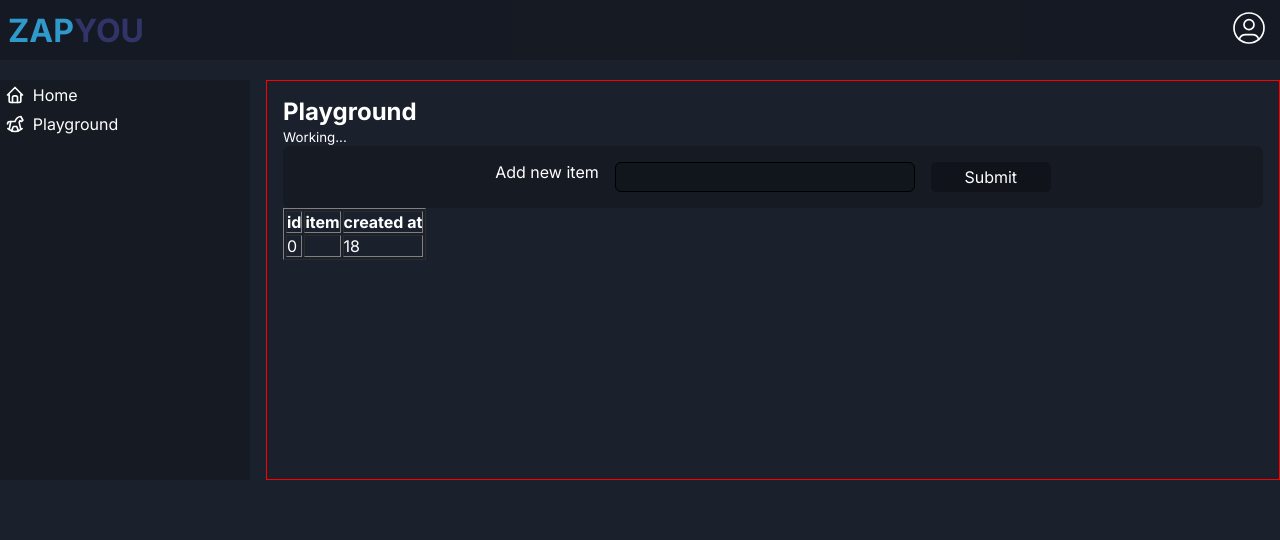
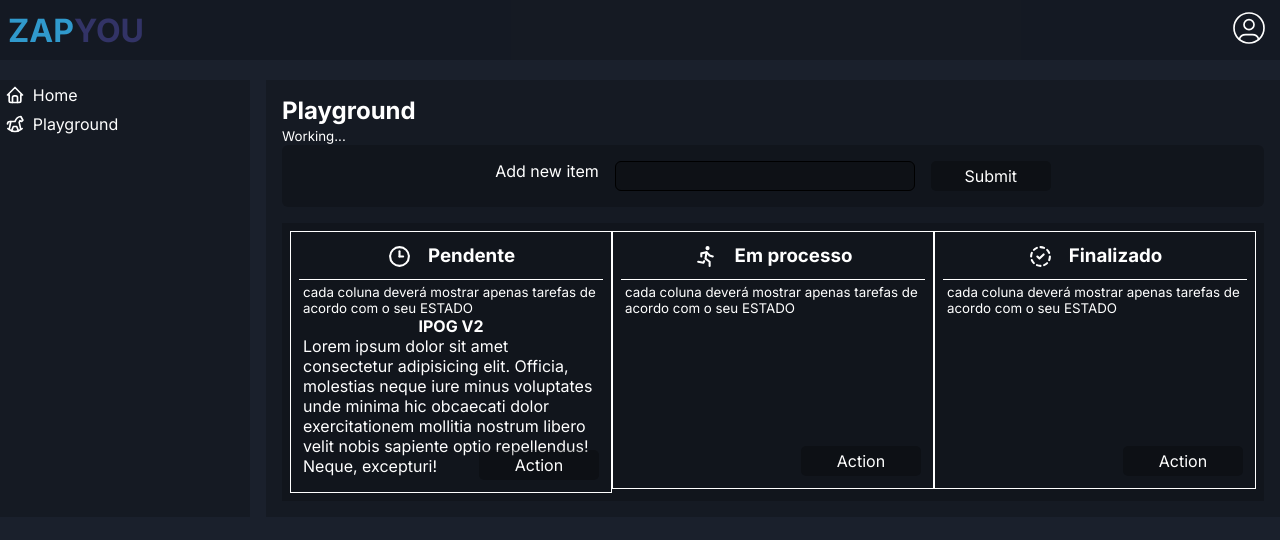
Before and after one commit to camposEduardo48/first-next-app, a Next.js app: page /playground in a window 1280 px wide. Shown: the top 540 px of the page. Built offline with nearby package versions, Linux system fonts and the light colour scheme.

Commit message:
feat: more essentials components and styles by stitches

```diff
--- /dev/null
+++ b/src/@types/props.d.ts
@@ -0,0 +1,3 @@
+type ChildrenProp = {
+  children: ReactNode
+}
--- /dev/null
+++ b/src/app/componnents/list/style.ts
@@ -0,0 +1,37 @@
+import {styled} from '@/stitches.config'
+
+export const MyList = styled('section', {
+  display: 'flex',
+  height: '100%',
+  width: '100%',
+  padding: '.5rem',
+  flexDirection: 'column',
+  border: '1px solid #fff',
+})
+
+export const TitleList = styled('div', {
+  display: 'flex',
+  height: '40px',
+  width: '100%',
+  alignContent: 'center',
+  justifyContent: 'center',
+  gap: '1rem',
+  padding: '.250rem',
+  borderBottom: '1px solid #fff',
+})
+
+export const Card = styled('div', {
+  position: 'relative',
+  display: 'flex',
+  minHeight: '200px',
+  flexDirection: 'column',
+  alignItems: 'center',
+  padding: '.250rem',
+  paddingBottom: '.5rem',
+})
+
+export const FooterCard = styled('div', {
+  position: 'absolute',
+  right: '.250rem',
+  bottom: '.250rem',
+})
--- /dev/null
+++ b/src/app/componnents/sectionList/index.tsx
@@ -0,0 +1,5 @@
+import {MySectionList} from './style'
+
+export const SectionContainerList = ({children}: ChildrenProp) => {
+  return <MySectionList>{children}</MySectionList>
+}
--- /dev/null
+++ b/src/app/componnents/sectionList/style.ts
@@ -0,0 +1,9 @@
+import {styled} from '@/stitches.config'
+
+export const MySectionList = styled('section', {
+  display: 'flex',
+  marginTop: '1rem',
+  padding: '.5rem',
+  background: 'rgba(0,0,0, 0.2)',
+  width: '100%',
+})
--- a/src/app/layout.tsx
+++ b/src/app/layout.tsx
@@ -16,15 +16,17 @@ globalStyles()
 
 const Container = styled('main', {
   display: 'flex',
+  height: 'auto',
   marginTop: '80px',
   gap: '1rem',
 })
 
 const Main = styled('section', {
   display: 'flex',
+  background: 'rgba(0,0,0, 0.2)',
+  height: 'auto',
   width: '100%',
   padding: '1rem',
-  border: '1px solid red',
 })
 
 export default function RootLayout({
--- a/src/app/playground/page.tsx
+++ b/src/app/playground/page.tsx
@@ -1,6 +1,9 @@
 'use client'
+import {IconCircleDashedCheck, IconClockHour3, IconRun} from '@tabler/icons-react'
 import {Button} from '../componnents/button'
 import Form from '../componnents/form'
+import {Card, FooterCard, MyList, TitleList} from '../componnents/list/style'
+import {SectionContainerList} from '../componnents/sectionList'
 import {PlaygroundContainer} from './style'
 import {useState} from 'react'
 
@@ -22,22 +25,66 @@ const Playground = () => {
           <input type="text" onChange={handleTextItem} value={sendItem} />
           <Button onClick={() => alert('ERRO!')}>Submit</Button>
         </Form>
-        <table border="1">
-          <thead>
-            <tr>
-              <th>id</th>
-              <th>item</th>
-              <th>created at</th>
-            </tr>
-          </thead>
-          <tbody>
-            <tr>
-              <td>0</td>
-              <td>{sendItem}</td>
-              <td>{new Date().getDate()}</td>
-            </tr>
-          </tbody>
-        </table>
+        <SectionContainerList>
+          <MyList>
+            <TitleList>
+              <div>
+                <IconClockHour3 size={25} stroke={2} />
+              </div>
+              <div>
+                <h3>Pendente</h3>
+              </div>
+            </TitleList>
+            <Card>
+              <small>cada coluna deverá mostrar apenas tarefas de acordo com o seu ESTADO</small>
+              <div>
+                <h4>IPOG V2</h4>
+              </div>
+              <div>
+                <p>
+                  Lorem ipsum dolor sit amet consectetur adipisicing elit. Officia, molestias neque
+                  iure minus voluptates unde minima hic obcaecati dolor exercitationem mollitia
+                  nostrum libero velit nobis sapiente optio repellendus! Neque, excepturi!
+                </p>
+              </div>
+              <FooterCard>
+                <Button>Action</Button>
+              </FooterCard>
+            </Card>
+          </MyList>
+          <MyList>
+            <TitleList>
+              <div>
+                <IconRun size={25} stroke={2} />
+              </div>
+              <div>
+                <h3>Em processo</h3>
+              </div>
+            </TitleList>
+            <Card>
+              <small>cada coluna deverá mostrar apenas tarefas de acordo com o seu ESTADO</small>
+              <FooterCard>
+                <Button>Action</Button>
+              </FooterCard>
+            </Card>
+          </MyList>
+          <MyList>
+            <TitleList>
+              <div>
+                <IconCircleDashedCheck size={25} stroke={2} />
+              </div>
+              <div>
+                <h3>Finalizado</h3>
+              </div>
+            </TitleList>
+            <Card>
+              <small>cada coluna deverá mostrar apenas tarefas de acordo com o seu ESTADO</small>
+              <FooterCard>
+                <Button>Action</Button>
+              </FooterCard>
+            </Card>
+          </MyList>
+        </SectionContainerList>
       </section>
     </PlaygroundContainer>
   )
```
Also changed, not shown: src/app/componnents/list/index.tsx (added, +14 -0 lines).
